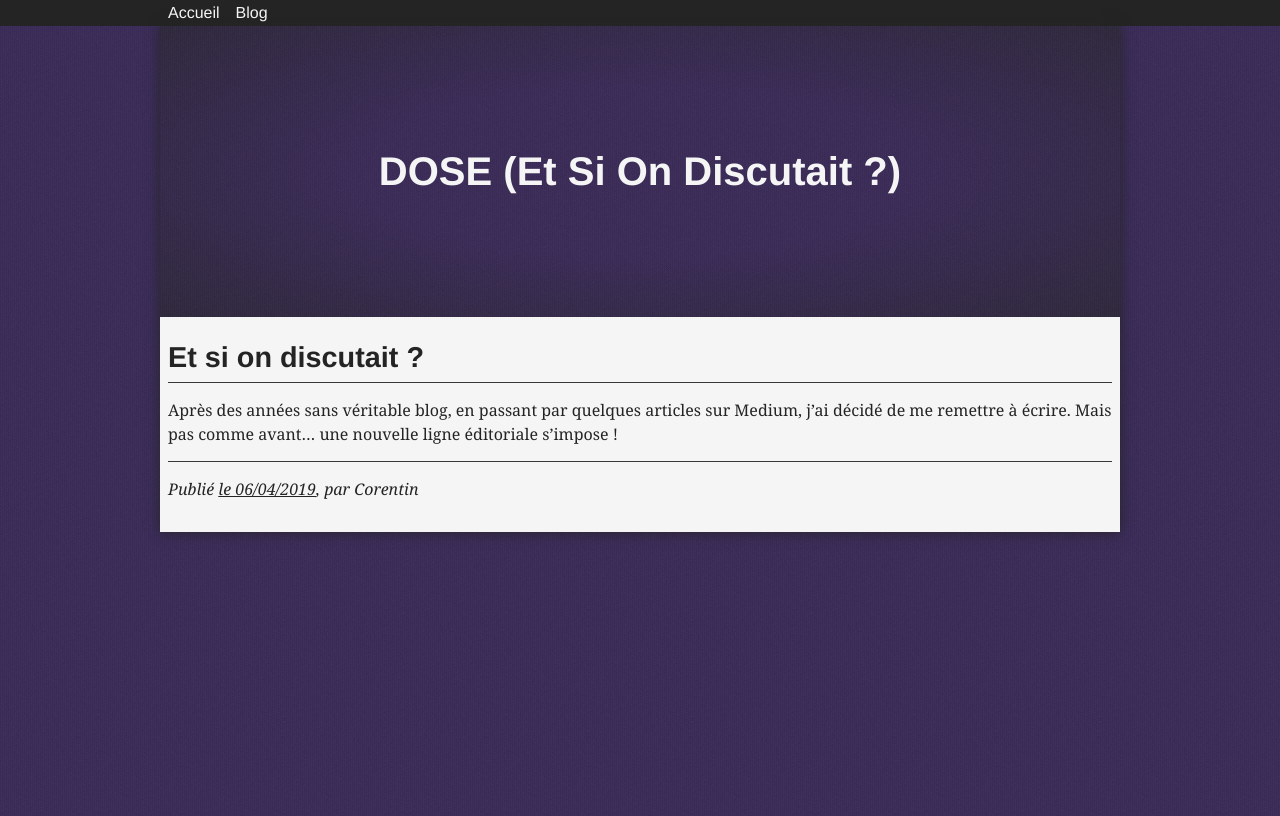
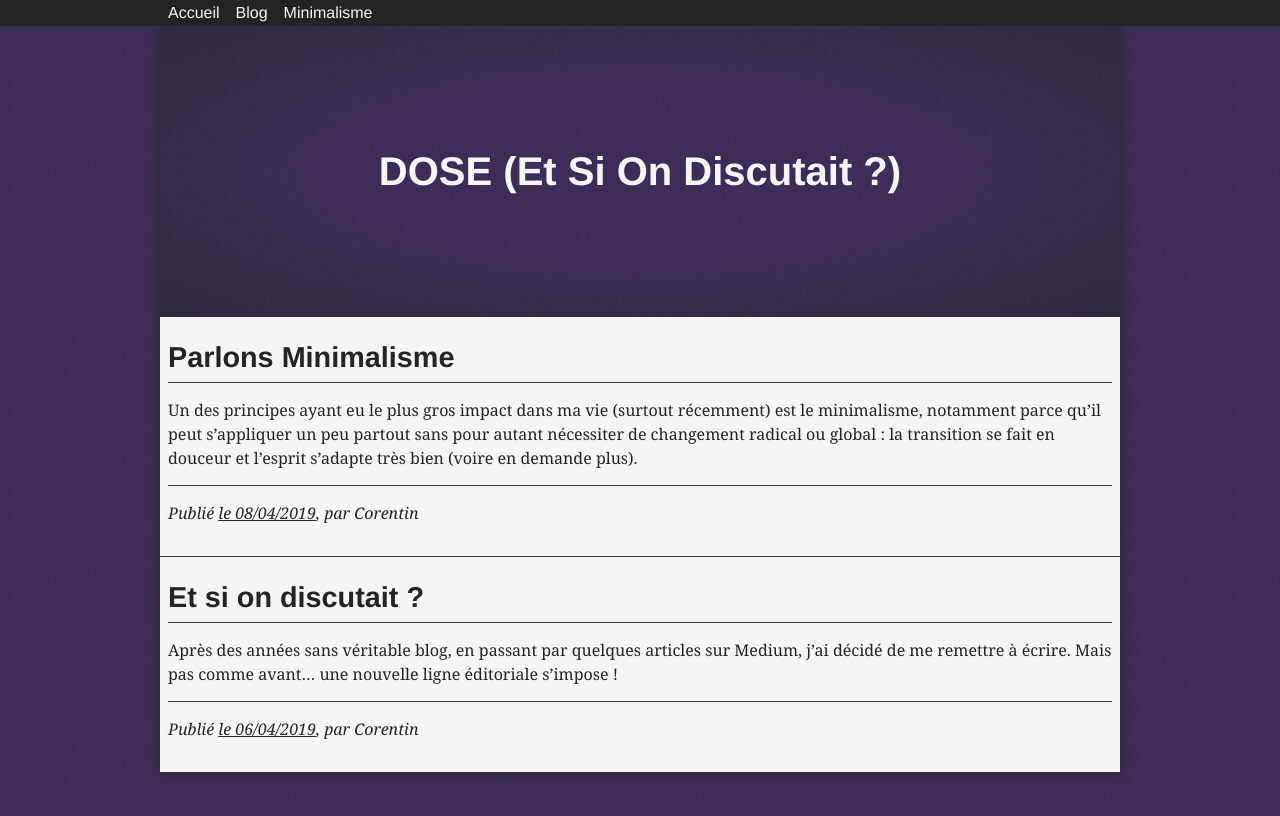
Before and after one commit to viki53/Blog, a Jekyll site: the page built from index.html, in a window 1280 px wide. Shown: the top 816 px of the page. Built offline with Jekyll 4.4.1, drawn with Linux system fonts in a browser that asks for light colours; the list of posts is cut into pages by our own code; some of the changed lines change nothing that is shown.

Commit message:
Second post: Minimalism

```diff
--- a/_data/categories.yml
+++ b/_data/categories.yml
@@ -4,3 +4,5 @@
   title: Écologie
 - slug: relations
   title: Relations
+- slug: minimalisme
+  title: Minimalisme
--- /dev/null
+++ b/_posts/2019-04-08-le-minimalisme.md
@@ -0,0 +1,50 @@
+---
+title:  "Parlons Minimalisme"
+layout: post
+author: corentin
+category: minimalisme
+---
+
+Un des principes ayant eu le plus gros impact dans ma vie (surtout récemment) est le minimalisme, notamment parce qu'il peut s'appliquer un peu partout sans pour autant nécessiter de changement radical ou global : la transition se fait en douceur et l'esprit s'adapte très bien (voire en demande plus).
+
+J'ai découvert ce principe grace à YouTube, en particulier [la chaîne de Matt D'Avella](https://www.youtube.com/mattdavella) qui explique très bien le concept de façon légère, candide et honnête : il est lui-même minimaliste mais ne cherche pas à fonder un culte, il présente juste son point de vue (et ceux d'autres personnes qu'il interroge parfois dans son podcast).
+
+# Ça consiste en quoi ?
+
+L'idée est simple : on essaie de consommer moins (et mieux) et de se séparer (progressivement ou non) du superflu. L'un des objectifs étant de réapprendre à apprécier ce que l'on a, d'en tirer le maximum, et de consommer plus intelligemment.
+
+On arrête ainsi d'acheter d'acheter impulsivement, parce qu'on peut. On va plutôt prendre le temps de réfléchir à nos achats pour sélectionner ceux qui nous apportent réellement quelque chose (*prochain étape : la méthode Konmari ?*) et éliminer les achats qui ne nous rendent heureux que de façon temporaire, parce qu'on a acheté quelque chose plutôt que parce que cet objet nous sera utile sur le long terme.
+
+Cet état d'esprit permet de faire des choix économiques plus raisonnables (moins d'achats inutiles donc moins d'argent dépensé en vain) mais aussi plus écologiques (moins d'objets non utilisés et moins d'achats au total donc moins de pollution). Et pour ceux qui souhaitent mettre de l'argent de côté ou rembourser des dettes/emprunts, c'est un bon moyen de reprendre la main sur ses finances.
+
+# Et c'est tout ? Je croyais que je devais vider mes placards ?
+
+Non ce n'est pas tout ! Enfin… rien n'est obligatoire, chacun peut vivre sa propre expérience du minimalisme. Mais la prochaine étape, qui est sans doute la plus connue car la plus visible, consiste à se séparer de ce que l'on n'utilise pas.
+
+Encore une fois, le changement n'a pas à être immédiat ni radical. J'ai moi-même d'abord supprimé une poignée de choses trop envahissantes chez moi, plutôt que les grandes quantités de babioles amassées dans les tiroirs, à commencer par ma TV que j'ai remplacé par une plus petite pour être moins distrait quand je travaille dans mon salon (étant freelance ça arrive souvent, et c'est pas toujours simple de rester concentré sur un projet quand on peut regarder des séries sur un grand écran).
+
+# Mais… j'ai pas envie de jeter tous mes souvenirs !
+
+Alors ne les jetez pas ! Si quelque chose vous tient vraiment à cœur gardez-le.
+
+Une autre possibilité peut être de prendre des photos de ces souvenirs, pour toujours en garder une trace. Vous pouvez même faire un album avec ces photos : si les cadeaux de vos proches sont dans cet album ils apprécieront peut-être d'y figurer même si vous vous êtes séparé de l'objet en question.
+
+# Et si je ne veux pas jeter ? C'est pas très écolo quand même…
+
+Bien vu ! Comme je l'ai dit, le minimalisme peut aussi être écolo (après tout le but de consommer moins est aussi de produire moins de déchets).
+
+Au lieu de jeter, vous pouvez tout simplement vendre ce qui a de la valeur (youpi, de l'argent de poche !), faire des cadeaux à vos proches (*tiens, j'ai vu que tu aimais bien ça en venant chez moi, alors je te le donne pour te montrer que je t'apprécie et que j'ai envie de te faire plaisir*) ou donner à des associations : les plus démunis ont parfois bien besoin de choses que vous n'utilisez plus.
+
+Si personne n'en veut, vous pouvez aussi peut-être transformer un objet (ou plusieurs) pour lui donner un autre usage.
+
+Et en dernier recours, pensez à recycler ! Toute matière non extraite du sol génère moins de pollution que si on devait miner encore et toujours plus de matières premières…
+
+# Coin discussion
+
+Comme il n'y a pas (encore ?) de commentaires sur le blog, et si vous discutiez avec vos proches ?
+
+Demandez-leur s'ils se sont déjà essayés au minimalisme, ou s'ils ont essayé de réfléchir un peu plus à leur consommation.
+
+Si vous connaissez des minimalistes (sous une forme ou une autre), n'hésitez pas à leur demander plus d'informations : par exemple, comment ils ont commencé, les impacts notables sur leurs vies, ce qui les a poussé à le devenir…
+
+Et si cet article a réussi à planter une petite graine de pensée dans votre cerveau qui vous suit de jour en jour, dites-le moi !
```
